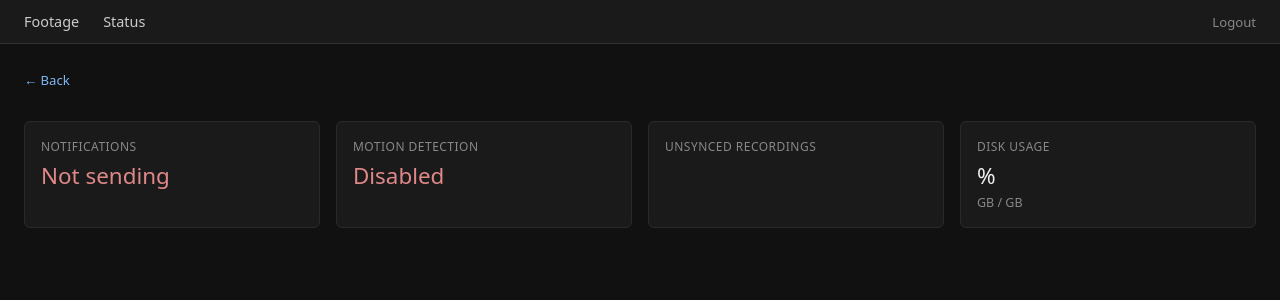
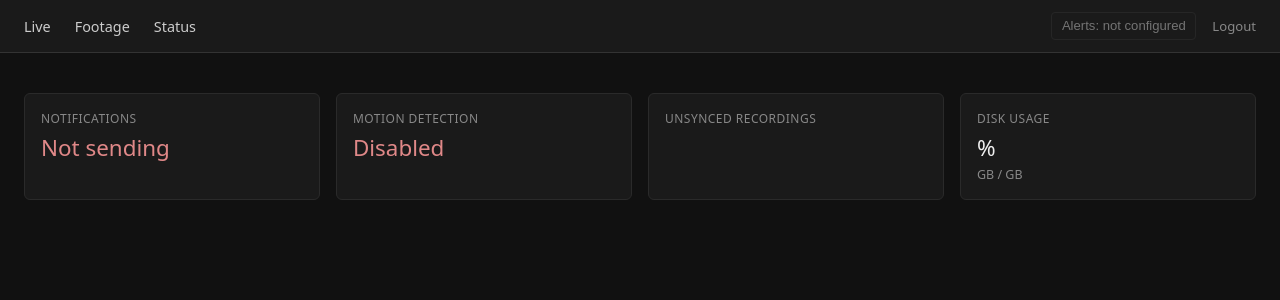
Before and after one commit to batm0use/CCTV, a FastAPI app: template rpi/web/templates/status.html in a window 1280 px wide. Shown: the top 300 px of the page. Run offline with FastAPI, Linux system fonts and the light colour scheme; the template is opened without the code that fills it, so the values that code supplies are empty.

Commit message:
live and notification status update

```diff
--- a/rpi/web/routers/live.py
+++ b/rpi/web/routers/live.py
@@ -40,7 +40,9 @@ async def live_page(request: Request) -> Response:
     Returns:
         HTML TemplateResponse for live.html.
     """
-    return request.app.state.templates.TemplateResponse(request, "live.html")
+    return request.app.state.templates.TemplateResponse(
+        request, "live.html", {"active": "live"}
+    )
 
 
 @router.get("/stream.mjpeg")
--- a/rpi/web/templates/base.html
+++ b/rpi/web/templates/base.html
@@ -16,21 +16,20 @@
                   cursor: pointer; line-height: 1.4; }
     .notif-btn:hover { border-color: #555; color: #eee; }
     .notif-btn.off { opacity: 0.5; }
+    .notif-btn:disabled { cursor: default; }
     .logout-link { color: #888; text-decoration: none; font-size: 0.82rem; }
     .logout-link:hover { color: #ccc; }
-    .back-link { color: #7cb8f0; text-decoration: none; font-size: 0.82rem;
-                  display: inline-block; margin-bottom: 1rem; }
-    .back-link:hover { text-decoration: underline; }
     main { padding: 1.5rem; }
   </style>
   {% block head %}{% endblock %}
 </head>
 <body>
   <nav>
+    <a href="/live" {% if active == 'live' %}class="active"{% endif %}>Live</a>
     <a href="/footage" {% if active == 'footage' %}class="active"{% endif %}>Footage</a>
     <a href="/status" {% if active == 'status' %}class="active"{% endif %}>Status</a>
     <div class="nav-right">
-      <button id="notif-btn" class="notif-btn" onclick="toggleNotifications()" style="display:none"></button>
+      <button id="notif-btn" class="notif-btn" onclick="toggleNotifications()"></button>
       <a href="/logout" class="logout-link">Logout</a>
     </div>
   </nav>
@@ -40,15 +39,23 @@
   {% block scripts %}{% endblock %}
   <script type="module">
     let _notifEnabled = null;
+    let _notifConfigured = false;
 
     function updateNotifButton() {
       const btn = document.getElementById('notif-btn');
+      if (!_notifConfigured) {
+        btn.textContent = 'Alerts: not configured';
+        btn.classList.add('off');
+        btn.disabled = true;
+
+        return;
+      }
       btn.textContent = _notifEnabled ? 'Alerts: on' : 'Alerts: off';
       btn.classList.toggle('off', !_notifEnabled);
     }
 
     async function toggleNotifications() {
-      if (_notifEnabled === null) return;
+      if (!_notifConfigured || _notifEnabled === null) return;
       const next = !_notifEnabled;
       try {
         const r = await fetch('/api/motion', {
@@ -66,14 +73,11 @@
       const r = await fetch('/api/motion');
       if (r.ok) {
         const data = await r.json();
-        if (data.motion_enabled && data.ntfy_configured) {
-          _notifEnabled = data.notifications_enabled;
-          const btn = document.getElementById('notif-btn');
-          btn.style.display = '';
-          updateNotifButton();
-        }
+        _notifConfigured = data.motion_enabled && data.ntfy_configured;
+        _notifEnabled = data.notifications_enabled;
       }
     } catch {}
+    updateNotifButton();
   </script>
 </body>
 </html>
--- a/rpi/web/templates/footage.html
+++ b/rpi/web/templates/footage.html
@@ -20,7 +20,6 @@
 </style>
 {% endblock %}
 {% block content %}
-<a href="/" class="back-link">Back</a>
 <div style="display:flex; align-items:baseline; gap:1.5rem; margin-bottom:0.5rem;">
   <p class="segment-meta">{{ total_count }} recording{{ 's' if total_count != 1 }} — page {{ page }} of {{ total_pages }}</p>
   {% if total_count > 0 %}
--- a/rpi/web/templates/status.html
+++ b/rpi/web/templates/status.html
@@ -15,7 +15,6 @@
 </style>
 {% endblock %}
 {% block content %}
-<a href="/" class="back-link">← Back</a>
 <div class="status-grid">
   <div class="status-card">
     <div class="status-label">Notifications</div>
```
